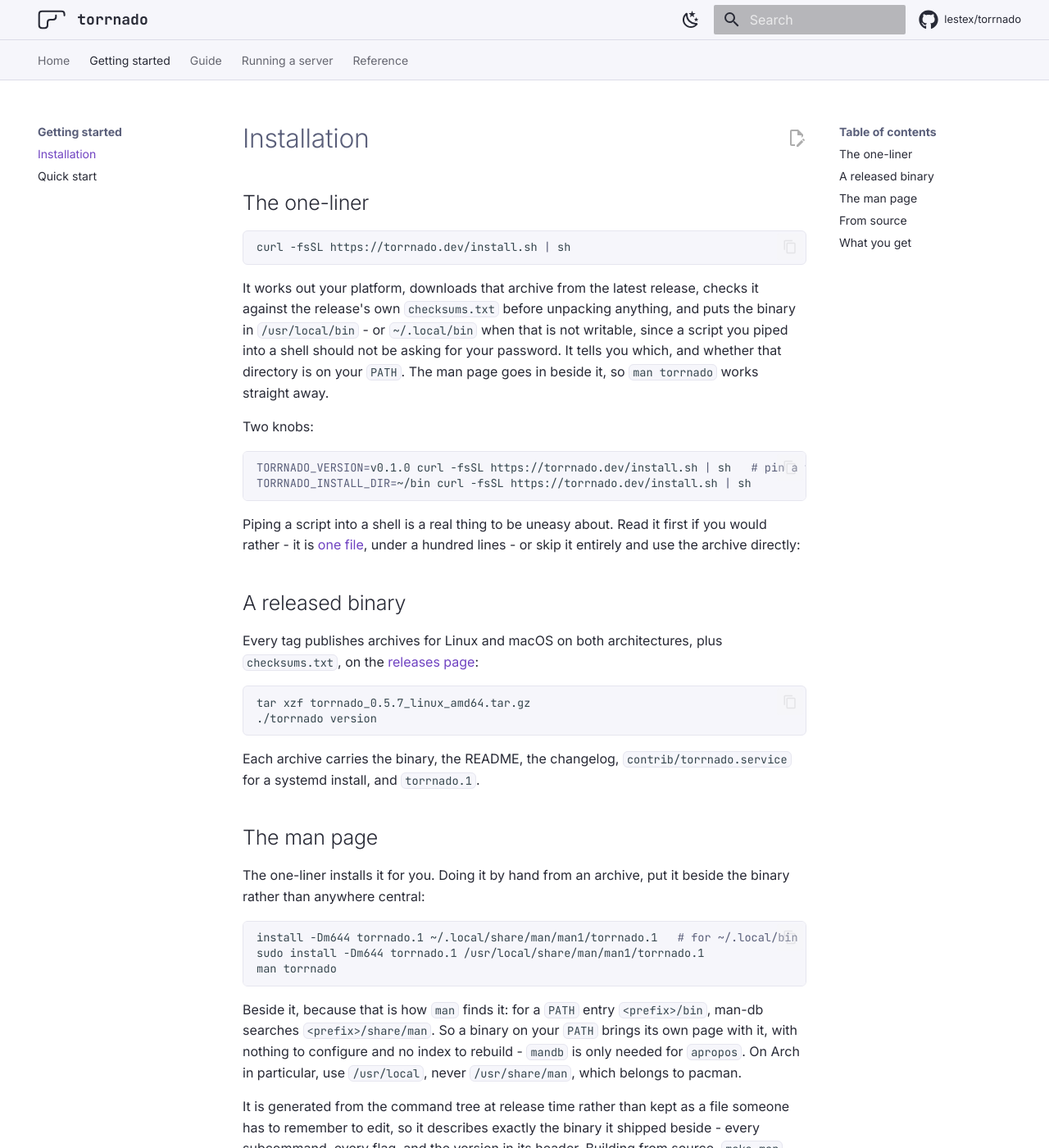
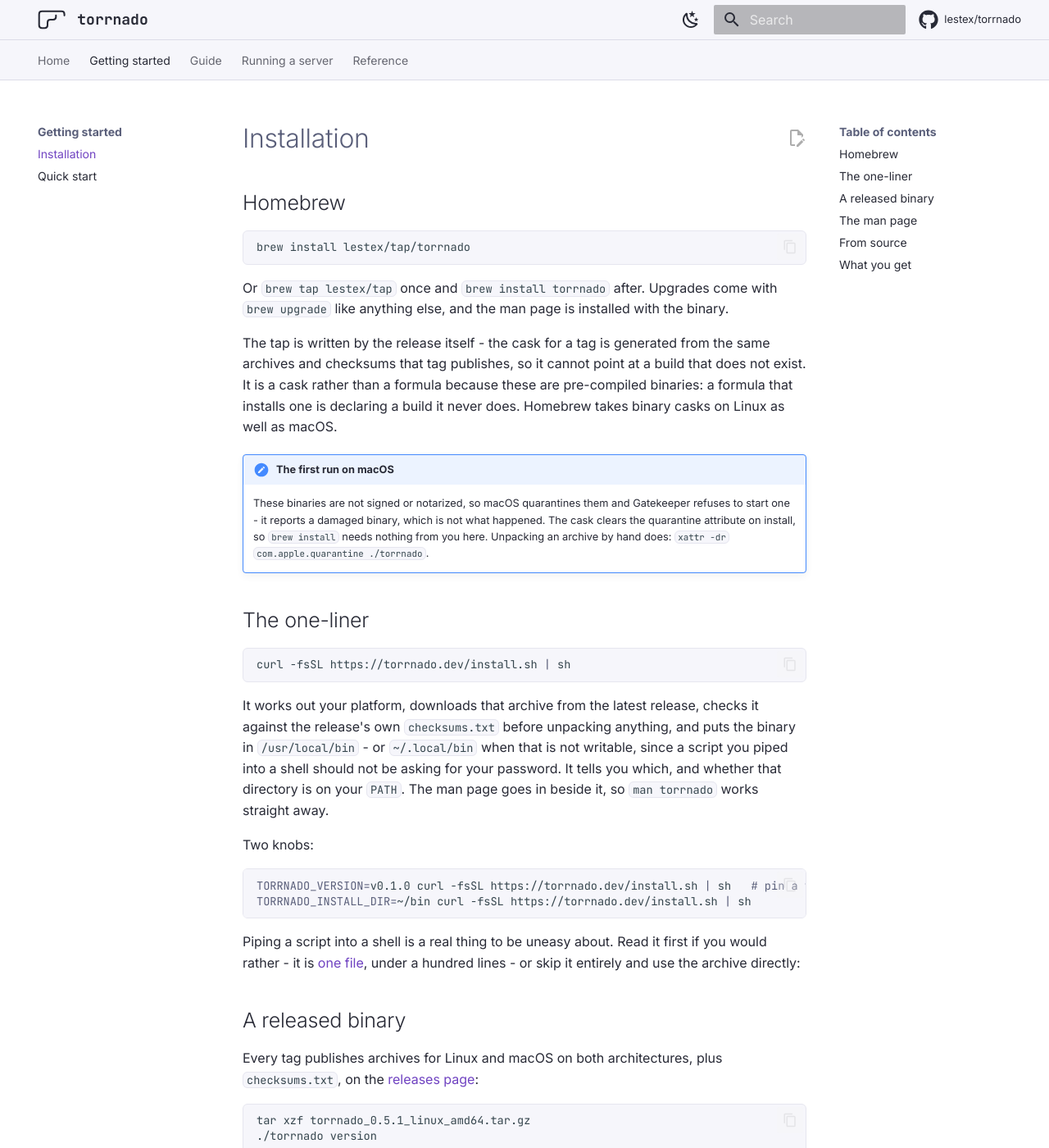
Before and after one commit to lestex/torrnado, an MkDocs documentation site: the page built from docs/getting-started/installation.md, in a window 1280 px wide and 1400 px high. Shown: the whole window at 82% size. Built offline with MkDocs 1.6.1 and Material for MkDocs 9.7.7, drawn with Linux system fonts in a browser that asks for light colours; comment, search, counter and statistics services are not loaded.

Commit message:
feat(release): publish a Homebrew cask to lestex/homebrew-tap
brew install lestex/tap/torrnado. The cask is generated on every tag from
the archives and checksums that tag publishes, so it cannot point at a
build that does not exist.

A cask rather than a formula: GoReleaser's brews is hard-deprecated
because a formula installing a pre-compiled binary declares a build it
never does. Homebrew 6 takes binary casks on Linux as well as macOS.

The postflight hook clears com.apple.quarantine, without which Gatekeeper
refuses these unsigned binaries and reports a damaged one instead.

Needs a HOMEBREW_TAP_TOKEN secret: the tap is a different repository, and
the workflow's GITHUB_TOKEN is scoped to this one.

````diff
--- a/docs/getting-started/installation.md
+++ b/docs/getting-started/installation.md
@@ -1,11 +1,36 @@
 ---
 description: >-
-  Install torrnado on macOS or Linux: a one-line install script with a
-  checksum check, a release archive, a container image, or a build from
-  source.
+  Install torrnado on macOS or Linux: Homebrew, a one-line install script
+  with a checksum check, a release archive, a container image, or a build
+  from source.
 ---
 
 # Installation
+
+## Homebrew
+
+```sh
+brew install lestex/tap/torrnado
+```
+
+Or `brew tap lestex/tap` once and `brew install torrnado` after. Upgrades
+come with `brew upgrade` like anything else, and the man page is installed
+with the binary.
+
+The tap is written by the release itself - the cask for a tag is generated
+from the same archives and checksums that tag publishes, so it cannot
+point at a build that does not exist. It is a cask rather than a formula
+because these are pre-compiled binaries: a formula that installs one is
+declaring a build it never does. Homebrew takes binary casks on Linux as
+well as macOS.
+
+!!! note "The first run on macOS"
+
+    These binaries are not signed or notarized, so macOS quarantines them
+    and Gatekeeper refuses to start one - it reports a damaged binary,
+    which is not what happened. The cask clears the quarantine attribute
+    on install, so `brew install` needs nothing from you here. Unpacking
+    an archive by hand does: `xattr -dr com.apple.quarantine ./torrnado`.
 
 ## The one-liner
 
@@ -40,7 +65,7 @@ plus `checksums.txt`, on the [releases
 page](https://github.com/lestex/torrnado/releases):
 
 ```sh
-tar xzf torrnado_0.5.7_linux_amd64.tar.gz
+tar xzf torrnado_0.5.1_linux_amd64.tar.gz
 ./torrnado version
 ```
 
````
Also changed, not shown: .goreleaser.yaml (+46 -0 lines), README.md (+9 -3 lines), docs/index.md (+9 -0 lines), docs/reference/development.md (+17 -0 lines), 1 other file.
